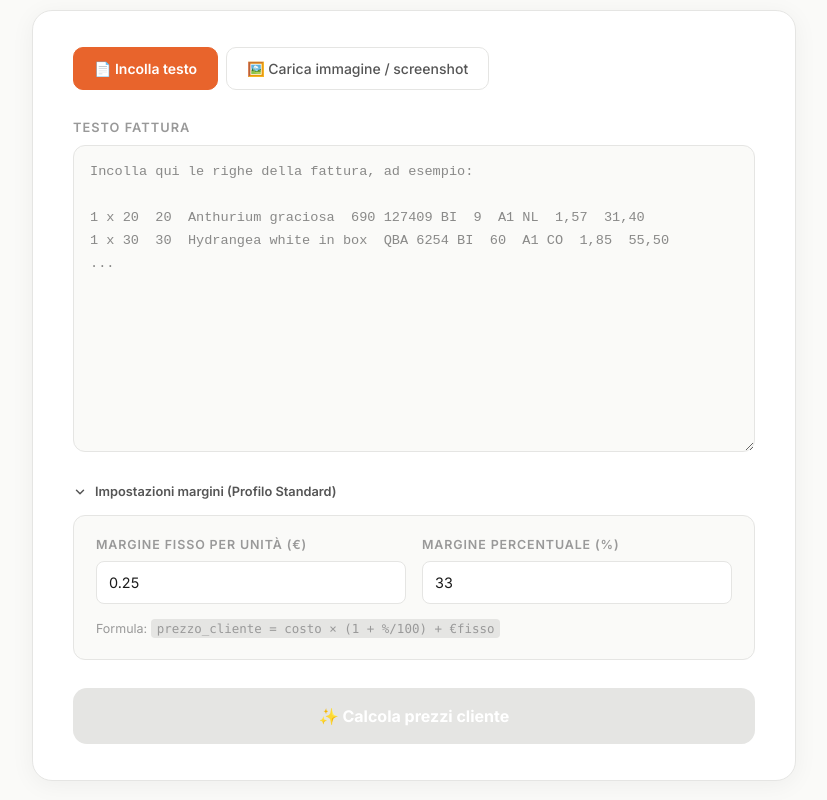
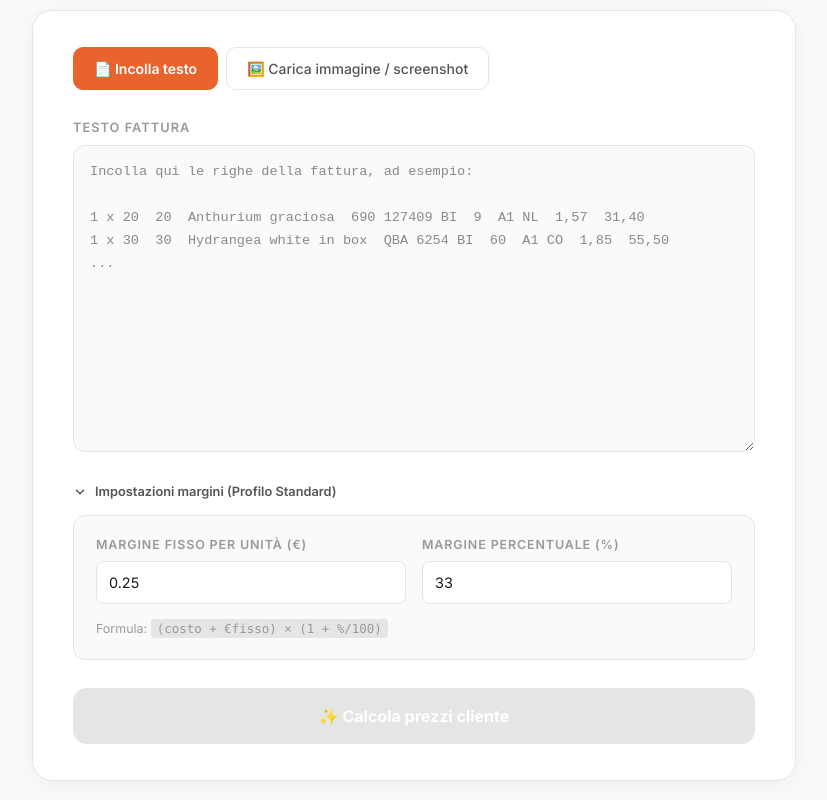
Before and after one commit to ngrowthbusiness-glitch/flowerex.it, a Next.js app: page /calcolatore in a window 1280 px wide. Both pictures are taken after a click on the button "Impostazioni margini (Profilo Standard)". Shown: the part 364-1164 px from the top of the page, without its empty margins (226-1053 px from the left). Built offline with nearby package versions, Linux system fonts and the light colour scheme.

Commit message:
update: modifiche Claude -- 2026-04-21 17:37

```diff
--- a/src/app/api/calcolatore/route.ts
+++ b/src/app/api/calcolatore/route.ts
@@ -147,7 +147,7 @@ export async function POST(req: NextRequest) {
   const products: CalcolatoreProduct[] = parsedProducts.map((p) => {
     const cost = Number(p.unitCost) || 0;
     const qty = Number(p.qty) || 1;
-    const unitPrice = cost * (1 + marginPercent / 100) + marginFixed;
+    const unitPrice = (cost + marginFixed) * (1 + marginPercent / 100);
     const totalCost = qty * cost;
     const totalPrice = qty * unitPrice;
     return {
--- a/src/components/calcolatore/CalcolatoreClient.tsx
+++ b/src/components/calcolatore/CalcolatoreClient.tsx
@@ -304,7 +304,7 @@ export default function CalcolatoreClient() {
                 </div>
                 <div style={{ gridColumn: "1 / -1" }}>
                   <p style={{ fontSize: "0.78rem", color: "var(--text-faint)", margin: 0 }}>
-                    Formula: <code style={{ background: "var(--border)", padding: "2px 6px", borderRadius: 4 }}>prezzo_cliente = costo × (1 + %/100) + €fisso</code>
+                    Formula: <code style={{ background: "var(--border)", padding: "2px 6px", borderRadius: 4 }}>(costo + €fisso) × (1 + %/100)</code>
                   </p>
                 </div>
               </div>
```
Also changed, not shown: 1 other file (tests, documents, lock files or other folders).
